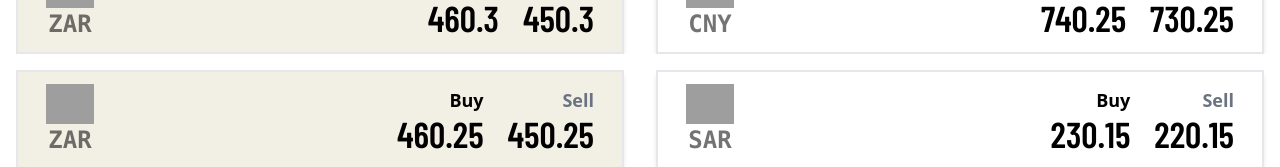
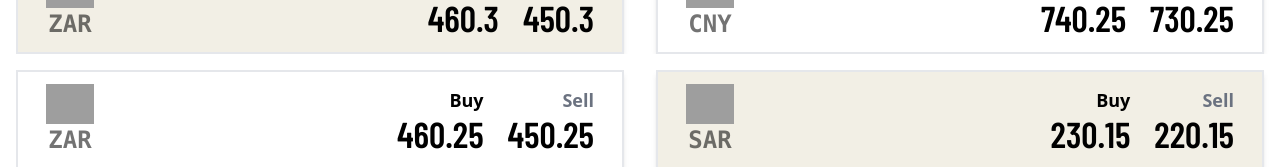
Before and after one commit to the3plet/moneyexchange, a React (Vite) app: page / in a window 1280 px wide. Shown: the part 1435-1602 px from the top of the page. Built offline with nearby package versions, Linux system fonts and the light colour scheme; grey boxes are pictures that could not be loaded; a web font is replaced by a local one.

Commit message:
background clr fix

```diff
--- a/src/components/GridCard.tsx
+++ b/src/components/GridCard.tsx
@@ -242,7 +242,7 @@ const GridCard = () => {
             >
              <div
             className={`flex items-center p-1 rounded-lg shadow-md border-2 py-3 tv-1080x1920:py-7 tv-900x1600:py-5 tv-768x1366:py-2 justify-between ${
-              Math.floor(index / 2) % 2 === 0 ? "bg-[#F2EFE5]" : ""
+              Math.floor(index / 2) % 2 === 1 ? "bg-[#F2EFE5]" : ""
             }`}
             key={data.currency}
           >
```
